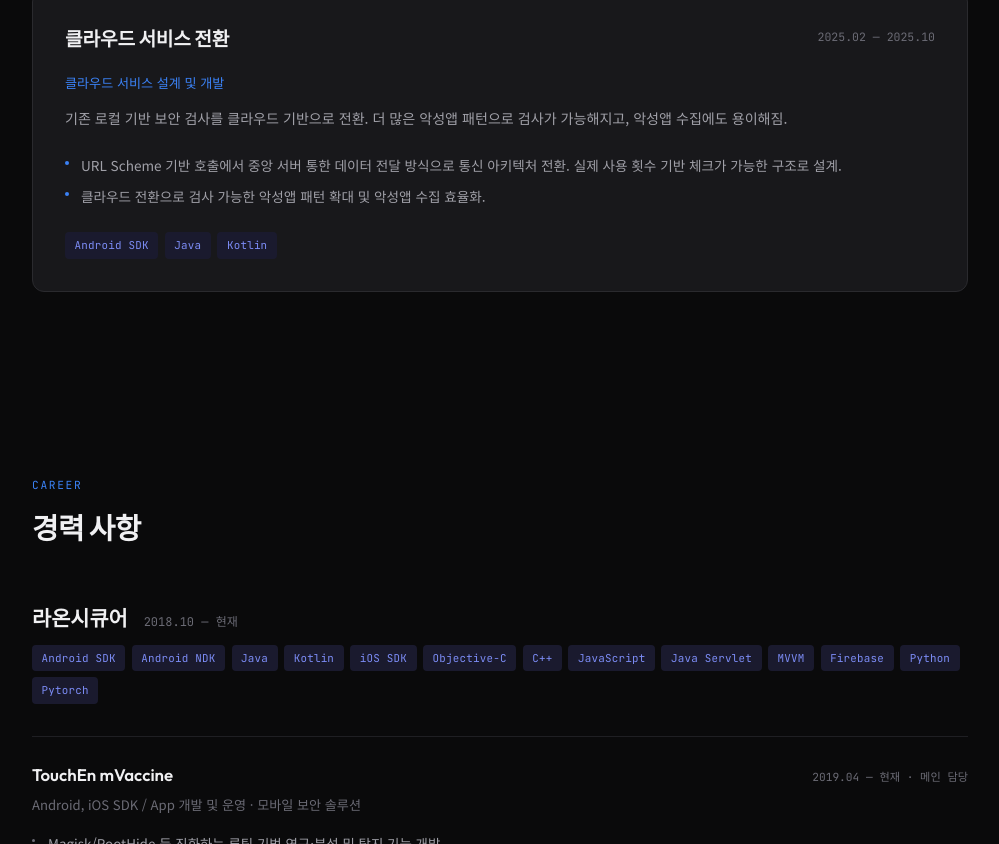
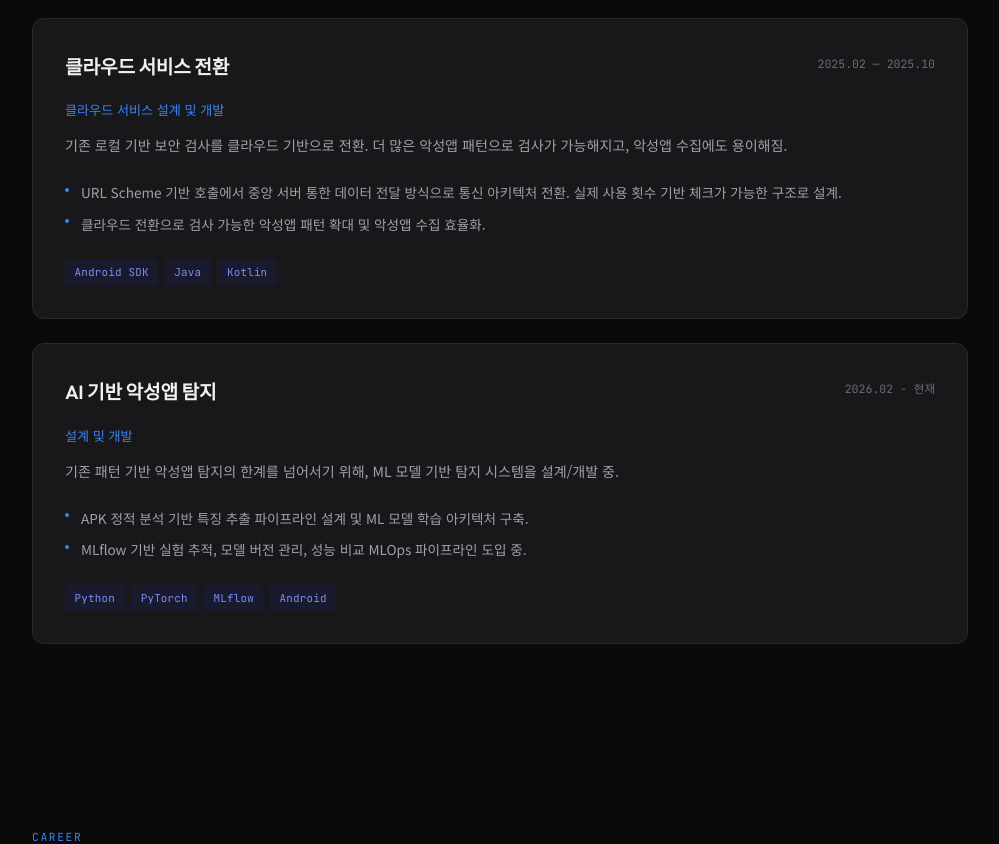
Before and after one commit to yjcho9317/yjcho9317.github.io, a plain HTML site: page index.html in a window 1280 px wide. Shown: the part 1901-2745 px from the top of the page, without its empty margins (140-1139 px from the left). Drawn offline with Linux system fonts and the light colour scheme.

Commit message:
AI 기반 악성앱 탐지, MLOps 관련 내용 추가

```diff
--- a/index.html
+++ b/index.html
@@ -720,7 +720,7 @@
         <h1>조영진</h1>
         <p class="hero-tagline">9년 차 모바일 보안 SDK 개발자. 보안 AI 개발, 온디바이스 배포 경험.</p>
         <p class="hero-desc">
-            Android/iOS 보안 SDK를 9년간 개발·운영하면서, AI로 보안 위협(딥페이크, 보이스피싱)을 탐지하는 모델을 직접 개발하고 서비스에 적용했다. 50만 다운로드 B2C 보안 앱을 운영했고, 라이선스 모델에서 클라우드 기반 서비스로의 전환도 경험했다. Android, iOS, Web, macOS 등 플랫폼을 가리지 않고 보안 솔루션을 설계·구현할 수 있다.
+            Android/iOS 보안 SDK를 9년간 개발·운영하면서, AI로 보안 위협(딥페이크, 보이스피싱, 악성앱)을 탐지하는 모델을 직접 개발하고 서비스에 적용했다. 50만 다운로드 B2C 보안 앱을 운영했고, 라이선스 모델에서 클라우드 기반 서비스로의 전환도 경험했다. Android, iOS, Web, macOS 등 플랫폼을 가리지 않고 보안 솔루션을 설계/구현할 수 있다. 현재는 AI 기반 악성앱 탐지 모델을 설계/개발하며, MLflow를 활용한 실험 추적 및 모델 관리 MLOps 파이프라인을 구축 중이다.
         </p>
         <div class="hero-contact">
             <a href="mailto:yjcho9317@gmail.com">yjcho9317@gmail.com</a>
@@ -784,7 +784,7 @@
 
         <div class="project-card">
             <div class="project-card-header">
-                <h3>KoBERT 보이스피싱 탐지</h3>
+                <h3>AI 기반 보이스피싱 탐지</h3>
                 <span class="period">2025.09 — 2025.12</span>
             </div>
             <div class="role">모델 개발 및 연구</div>
@@ -817,6 +817,26 @@
                 <span class="tag">Kotlin</span>
             </div>
         </div>
+
+        <div class="project-card">
+            <div class="project-card-header">
+                <h3>AI 기반 악성앱 탐지</h3>
+                <span class="period">2026.02 - 현재</span>
+            </div>
+            <div class="role">설계 및 개발</div>
+            <p class="desc">기존 패턴 기반 악성앱 탐지의 한계를 넘어서기 위해, ML 모델 기반 탐지 시스템을 설계/개발 중.</p>
+            <ul>
+                <li>APK 정적 분석 기반 특징 추출 파이프라인 설계 및 ML 모델 학습 아키텍처 구축.</li>
+                <li>MLflow 기반 실험 추적, 모델 버전 관리, 성능 비교 MLOps 파이프라인 도입 중.</li>
+            </ul>
+            <div class="tags">
+                <span class="tag">Python</span>
+                <span class="tag">PyTorch</span>
+                <span class="tag">MLflow</span>
+                <span class="tag">Android</span>
+            </div>
+        </div>
+
     </section>
 </div>
 
```
